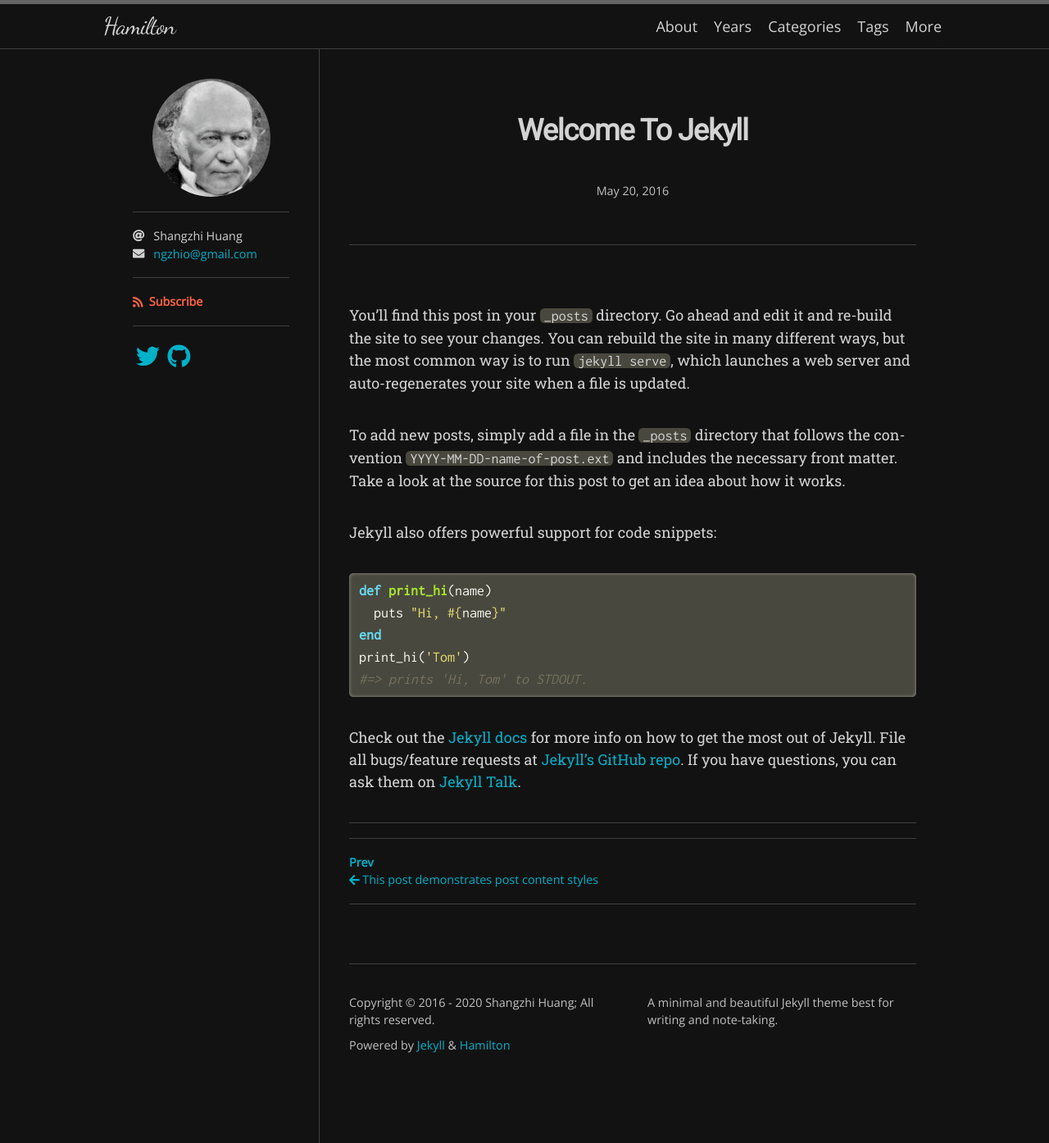
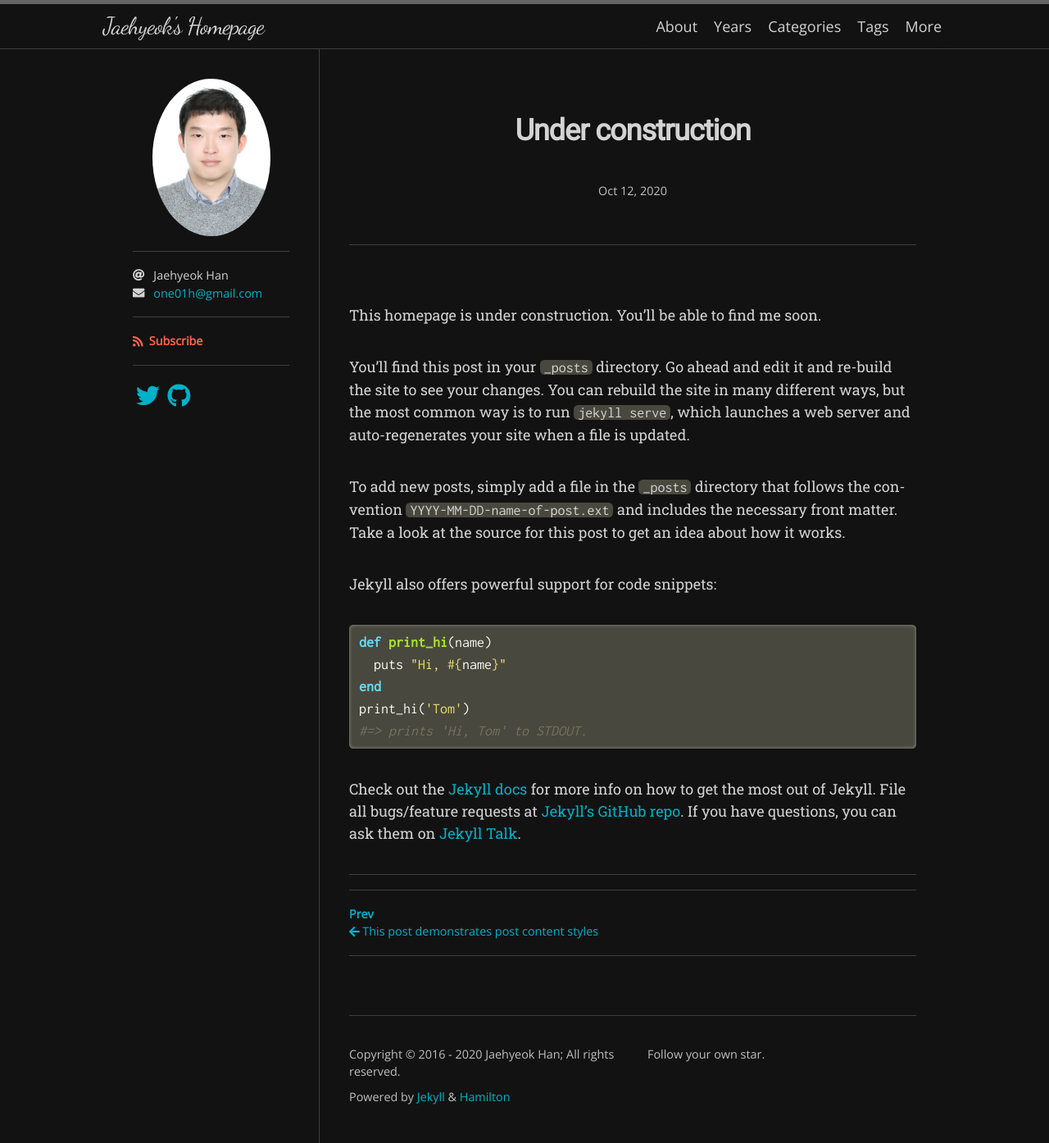
Before and after one commit to JaehyeokHan/jaehyeokhan.github.io, a Jekyll site: the page built from _posts/2020-10-12-Under Construction.md, in a window 1280 px wide. Shown: the whole page at 82% size. Built offline with Jekyll 4.4.1, drawn with Linux system fonts in a browser that asks for light colours; nearby versions of some CDN libraries; some web fonts are replaced.

Commit message:
basically revised

```diff
--- a/_config.yml
+++ b/_config.yml
@@ -1,8 +1,8 @@
-title: Hamilton
-description: A minimal and beautiful Jekyll theme best for writing and note-taking.
-author: Shangzhi Huang
-avatar: /logo.png
-email: ngzhio@gmail.com
+title: Jaehyeok's Homepage
+description: Follow your own star.
+author: Jaehyeok Han
+avatar: /profile1.jpg
+email: one01h@gmail.com
 
 plugins:
   - jekyll-seo-tag
--- a/_posts/2016-05-20-welcome-to-jekyll.md
+++ b/_posts/2020-10-12-Under Construction.md
@@ -1,6 +1,12 @@
 ---
 layout: post
 ---
+This homepage is under construction. You'll be able to find me soon.
+
+
+
+
+
 You’ll find this post in your `_posts` directory. Go ahead and edit it and re-build the site to see your changes. You can rebuild the site in many different ways, but the most common way is to run `jekyll serve`, which launches a web server and auto-regenerates your site when a file is updated.
 
 To add new posts, simply add a file in the `_posts` directory that follows the convention `YYYY-MM-DD-name-of-post.ext` and includes the necessary front matter. Take a look at the source for this post to get an idea about how it works.
```
Also changed, not shown: profile1.jpg (added), profile2.jpg (added).
